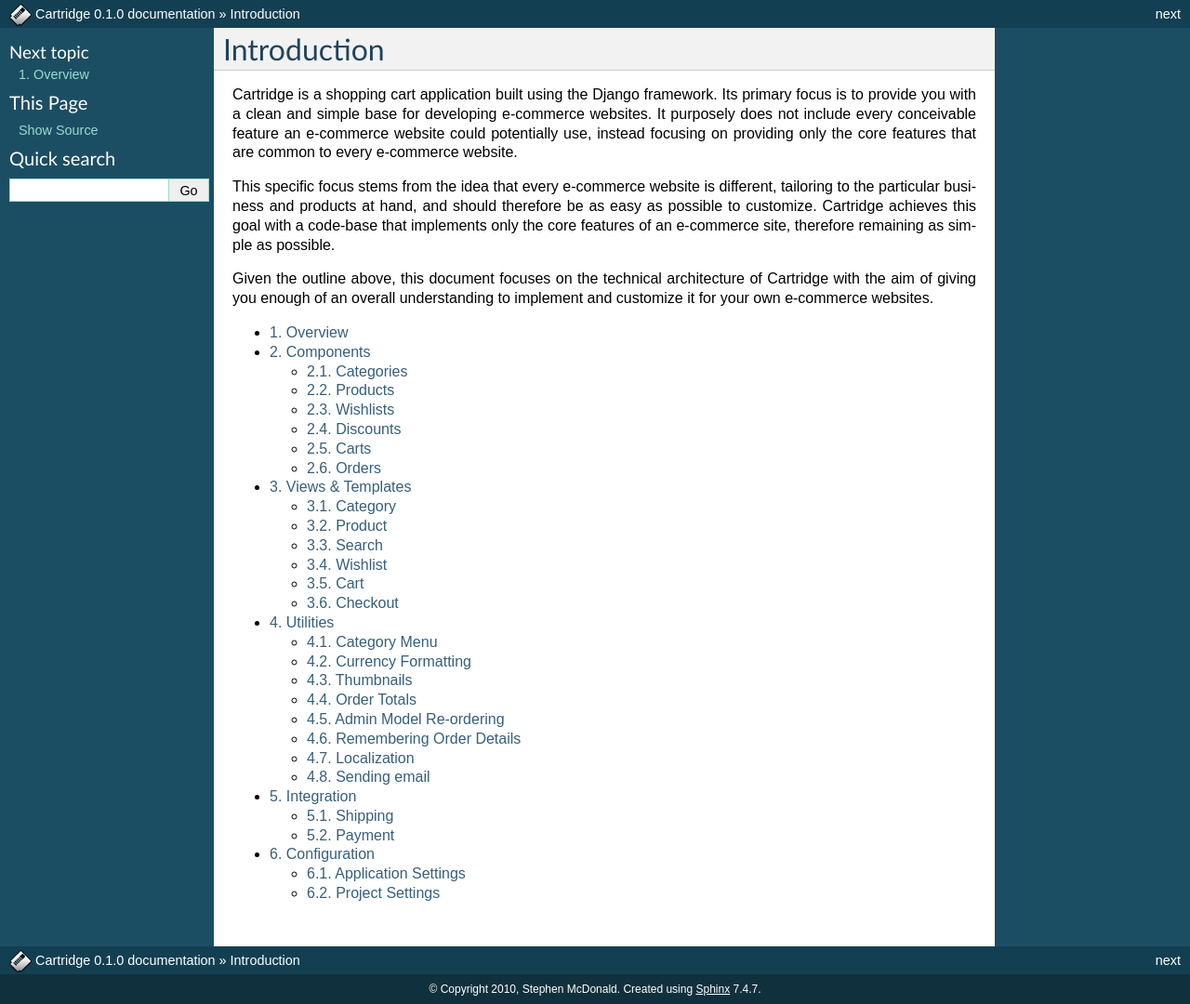
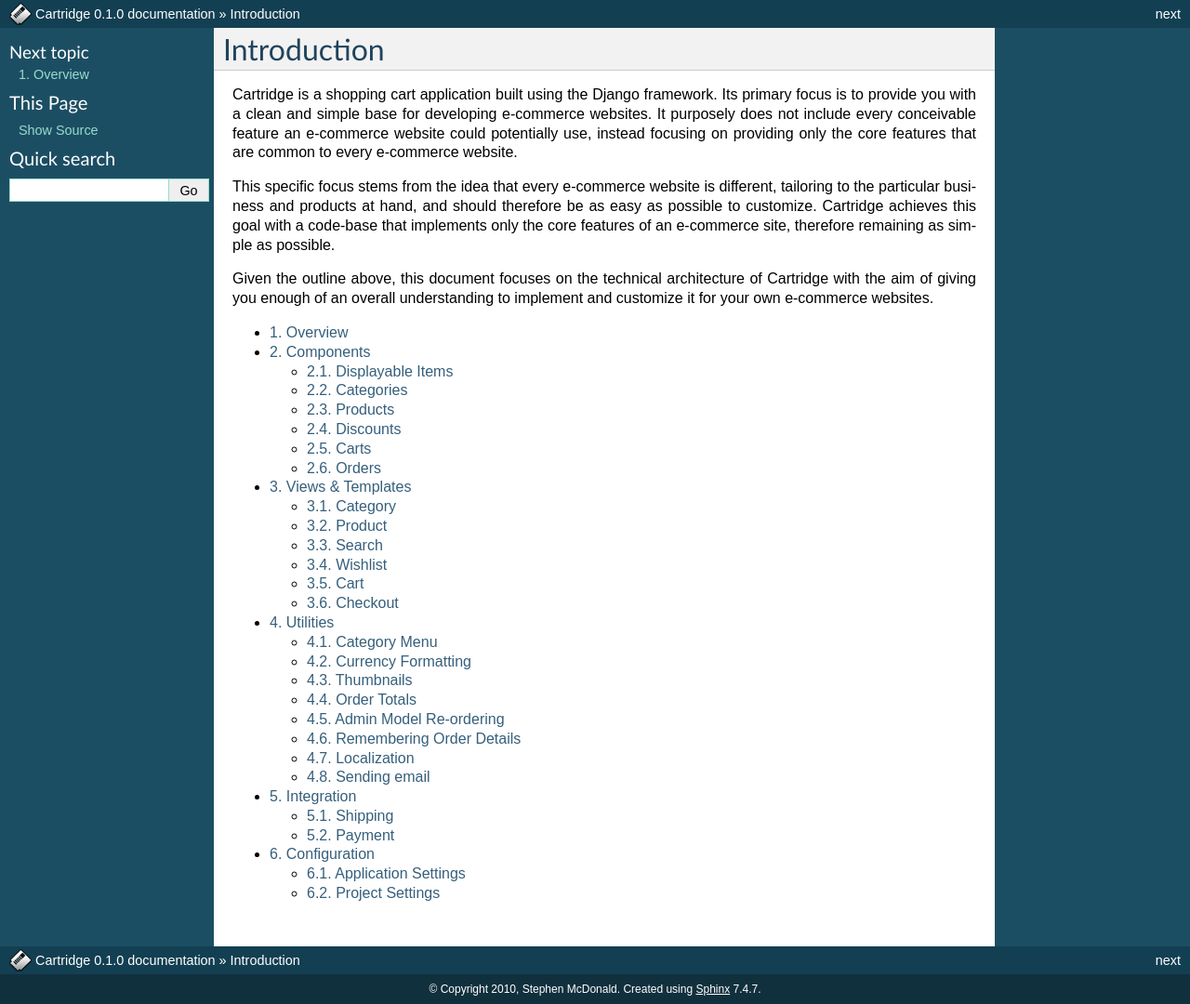
Before and after one commit to stephenmcd/cartridge, a Sphinx documentation site: the page built from docs/index.rst, in a window 1280 px wide. Shown: the whole page at 93% size. Built offline with Sphinx 7.4.7, drawn with Linux system fonts in a browser that asks for light colours; part of the change alters nothing that is shown.

Commit message:
updated docs - moved abstract models into their own descriptions and added initial docs for discounts

```diff
--- a/docs/cartridge_theme/layout.html
+++ b/docs/cartridge_theme/layout.html
@@ -2,5 +2,5 @@
 
 {% block rootrellink %}
 <img src="_static/cartridge-logo.png"
-    style="vertical-align: middle; margin-top: -1px" />{{ super() }}
+    style="vertical-align: middle; margin-top: -2px" />{{ super() }}
 {% endblock %}
--- a/docs/components.rst
+++ b/docs/components.rst
@@ -2,29 +2,42 @@ Components
 ==========
 
 The following section describes the various components within Cartidge and mostly describes the Django models used. All of the models referred to in this section are contained in the module ``shop.models`` and all of the admin classes referred to are contained in the module ``shop.admin``.
+
+Displayable Items
+-----------------
+
+The ``Displayable`` abstract model provides common features for an item displayed on the site such as the item's title, automatic generation of slug fields via ``Displayable.save`` and a Boolean field ``Displayable.active`` for controlling whether or not the item is visible on the site. The ``Displayable`` abstract model is inherited by the ``Category`` and ``Product`` models discussed next.
 
 Categories
 ----------
 
 The ``Category`` model provides the navigational tree structure for organising products throughout the site. This structure is stored using the self referencing ForeignKeyField ``Category.parent`` and rendered on both the site and in the admin via the ``category_menu`` and  ``category_menu_admin`` template tags respectively. When viewing the list of categories in the admin, the listing template is overriden with a custom ``change_list.html`` template that allows the category tree to be managed.
 
-**Inheritance:** The ``Category`` model inherits from the abstract model ``Displayable`` which provides common features for a displayable item on the site such as the item's title, automatic generation of slug fields via ``Displayable.save`` and a Boolean field ``Displayable.active`` for controlling whether or not the item is visible on the site.
-
-The ``Category`` model also contains a ManyToManyField ``Category.products`` that contains the products assigned to the category, although this is defined in the ``Product`` model described below.
+The ``Category`` model inherits from the ``Displayable`` abstract model mentioned previously. It also contains a ManyToManyField ``Category.products`` that contains the products assigned to the category, although this is defined in the ``Product`` model discussed next.
 
 Products
 --------
 
 Products are the cornerstone of Cartridge and are made up from three separate models. Firstly the model ``Product`` provides the container for storing the core attributes of a product. The other two models are ``ProductImage`` and ``ProductVariation`` which each contain a ForeignKeyField to ``Product`` and can be accessed via ``Product.images`` and ``Product.variations`` respectively.
 
-**Inheritance:** Like the ``Category`` model, the ``Product`` model inherits from the abstract model ``Displayable``. It also inherits from the abstract model ``Priced`` which provides common features for an item that has a price. The fields provided by the ``Priced`` model are not editable via the admin - the rationale for this is discussed below under :ref:`ref-denormalized-fields`. The ``Priced`` model itself is discussed below under :ref:`ref-product-variations`.
+Like the ``Category`` model, the ``Product`` model inherits from the abstract model ``Displayable``. It also inherits from the abstract model ``Priced`` which is discussed next. The fields provided by the ``Priced`` model are not editable via the admin - the rationale for this is discussed later in :ref:`ref-denormalized-fields`.
 
-Product Images
-^^^^^^^^^^^^^^
+Priced Items
+^^^^^^^^^^^^
 
-The ``ProductImage`` model is a simple container for storing an image file against a product. It contains an ImageField ``ProductImage.file`` and a CharField ``ProductImage.description`` which gives the image a meaningful description. The description provides a means of identifying the image so that it can be easily selected as the related image for the ``ProductVariation`` model which contains a nullable (optional) reference to the ``ProductImage`` model via the ForeignKeyField ``ProductVariation.image``, which is described next in :ref:`ref-product-variations`.
+The ``Priced`` abstract model provides common features for an item that has a price. It contains fields such as ``Priced.unit_price`` for the base price and three fields that control whether the given item is on sale:
 
-.. _ref-product-variations:
+    * ``Priced.sale_price`` for the sale price
+    * ``Priced.sale_from`` DateTimeField for the start of the sale
+    * ``Priced.sale_to`` DateTimeField for the end of the sale
+
+The ``Priced`` model also contains several convenience methods:
+
+    * ``Priced.on_sale`` for checking whether the current price is a sale price
+    * ``Priced.has_price`` for checking whether there is a current price at all
+    * ``Priced.price`` which returns the current price being either ``Priced.unit_price`` or ``Priced.sale_price`` if applicable
+
+The ``Priced`` abstract model is inherited by the ``Product`` model previously discussed and the ``ProductVariation`` model discussed next.
 
 Product Variations
 ^^^^^^^^^^^^^^^^^^
@@ -33,24 +46,34 @@ The ``ProductVariation`` model represents a unique combination of options for a
 
 The ``ProductVariation`` model is editable via the admin as the inline ``ProductVariationAdmin`` for the ``ProductAdmin`` admin, however the attribute ``ProductVariationAdmin.extra`` is set to ``0`` and therefore ``ProductVariation`` instances cannot be added via the admin. Instead when editing ``Product`` instances via the admin, a list of checkboxes is provided with the form for each type of option available such as colour and size, with a checkbox provided for each of the individual options. When the ``Product`` instance is saved, a set of related ``ProductVariation`` instances will be created for each combination of options that are checked. If no options are selected when creating a new ``Product`` instance, then a single ``ProductVariation`` instance will be created without any associated options. This means that a ``Product`` instances will *always* contains at least one related ``ProductVariation`` instance. All of this occurs via the ``ProductAdmin.save_formset`` method and shows that the process of creating a new ``Product`` instance will always require two steps: firstly, creating the ``Product`` instance with its core attributes and secondly, entering values for one or more related ``ProductVariation`` instances that are automatically created for each combination of options.
 
-**Inheritance:** The ``ProductVariation`` model is dynamically constructed from the abstract model ``BaseProductVariation`` which defines all of the functionality described in this section, and for convenience is referred to as the ``ProductVariation`` model. The process of dynamically constructing the ``ProductVariation`` model exists in order to create an OptionField for each of the types of configured options such as colour or size. Like the ``Product`` model, the ``ProductVariation`` model inherits from the abstract model ``Priced``, however the fields provided by the ``Priced`` model in this case are editable in the admin via the inline admin ``ProductVariationAdmin``. These fields are ``Priced.unit_price`` for the base price, ``Priced.sale_price`` and both the  DateTimeField ``Priced.sale_from`` and the DateTimeField ``Priced.sale_to`` which together define a sale price with a date range specifying when the sale price is applicable. The ``Priced`` model contains convenience methods such as ``Priced.on_sale`` for checking whether the current price is a sale price, ``Priced.has_price`` for checking whether there is a current price at all, and ``Priced.price`` which returns the current price being either ``Priced.unit_price`` or ``Priced.sale_price`` if applicable.
+The ``ProductVariation`` model is dynamically constructed from the abstract model ``BaseProductVariation`` which defines all of the functionality discussed in this section, but for convenience is referred to as the ``ProductVariation`` model. The process of dynamically constructing the ``ProductVariation`` model exists in order to create an OptionField for each of the types of configured options such as colour or size. Like the ``Product`` model, the ``ProductVariation`` model inherits from the abstract model ``Priced``, however the fields provided by the ``Priced`` model in this case are editable in the admin via the inline admin ``ProductVariationAdmin``.
 
 The ``ProductVariation`` model also contains an `SKUField <http://en.wikipedia.org/wiki/Stock-keeping_unit>`_ ``ProductVariation.sku`` which must be unique and a ForeignKeyField ``ProductVariation.image`` which allows a ``ProductImage`` instance to optionally be related to the ``ProductVariation`` instance.
 
 The ``ProductVariation`` model also contains a BooleanField ``ProductVariation.default`` which is used to specify which ``ProductVariation`` instance to use when displaying the related ``Product`` instance on the site. Only one ``ProductVariation`` instance can have this field set to ``True`` and this constraint is managed within the ``ProductAdmin.save_formset`` method referred to above.
 
-.. _ref-denormalized-fields:
+Product Images
+^^^^^^^^^^^^^^
+
+The ``ProductImage`` model is a simple container for storing an image file against a related ``Product`` instance. It contains an ImageField ``ProductImage.file`` and a CharField ``ProductImage.description`` which gives the image a meaningful description. The description provides a means of identifying the image so that it can be easily selected as the related image for the ``ProductVariation`` model which contains a nullable (optional) reference to the ``ProductImage`` model via the ForeignKeyField ``ProductVariation.image``.
 
 Denormalized Fields
 ^^^^^^^^^^^^^^^^^^^
 
 Certain fields are duplicated for the ``Product`` model in order to avoid querying the database for ``ProductImage`` and ``ProductVariation`` instances when a large number of products are being interated through on the site and the product's image or price need to be displayed. These fields are those provided by the ``Priced`` abstract model which both the ``Product`` and ``ProductVariation`` models inherit from, as well a CharField ``Product.image`` which stores the location of the image in the related ``ProductImage`` instance that is determined to be the default for display. The values for these fields are set for the ``Product`` instance when the  ``ProductAdmin.save_formset`` method is run as referred to above. The  ``ProductVariation.default`` field is used to determine which ``ProductVariation`` instance's ``Priced`` fields are duplicated. The ``ProductImage`` related to the ``ProductVariation`` instance is used for the ``Product.image`` field if selected, otherwise the first ``ProductImage`` instance related to the ``Product`` instance is used.
 
-Wishlists
+Discounts
 ---------
 
-Discounts
----------
+The ``Discount`` abstract model provides common features for the reduction of a price. It contains fields for three types of reductions:
+
+    * ``Discount.discount_deduct`` for reducing by an amount
+    * ``Discount.discount_percent`` for reducing by a percent
+    * ``Discount.discount_exact`` for reducing to an amount
+
+The ``Discount`` model also contains a DateTimeField ``Discount.valid_from`` and a DateTimeField ``Discount.valid_to`` which together define the start and end dates of the discout, and a ManyToManyfield ``Discount.categories`` and a ManyToManyfield ``Discount.products`` which together define the applicable ``Category`` and ``Product`` instances the discount is applicable for.
+
+The ``Discount`` abstract model is inherited by the ``Sale`` and ``DiscountCode`` models discussed next.
 
 Sales
 ^^^^^
```
